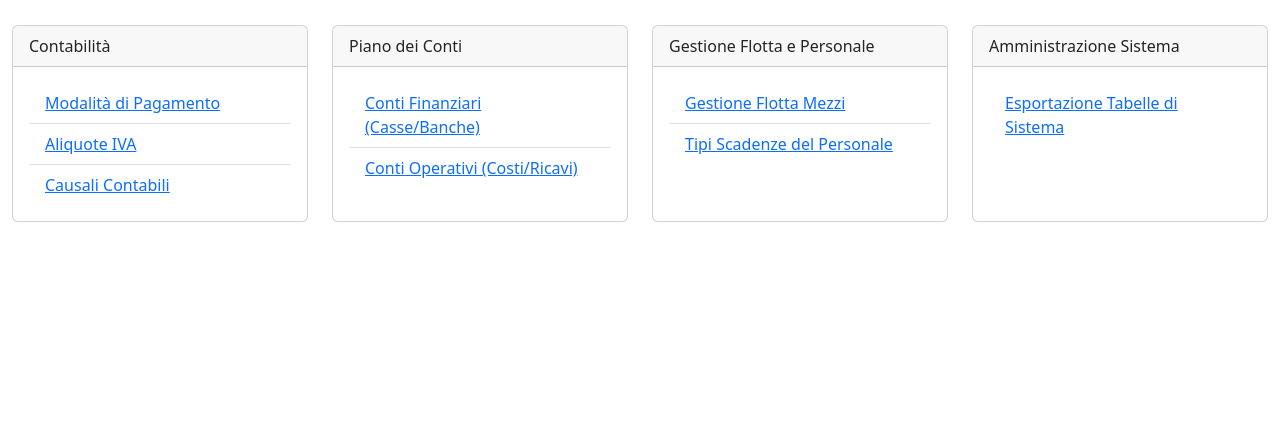
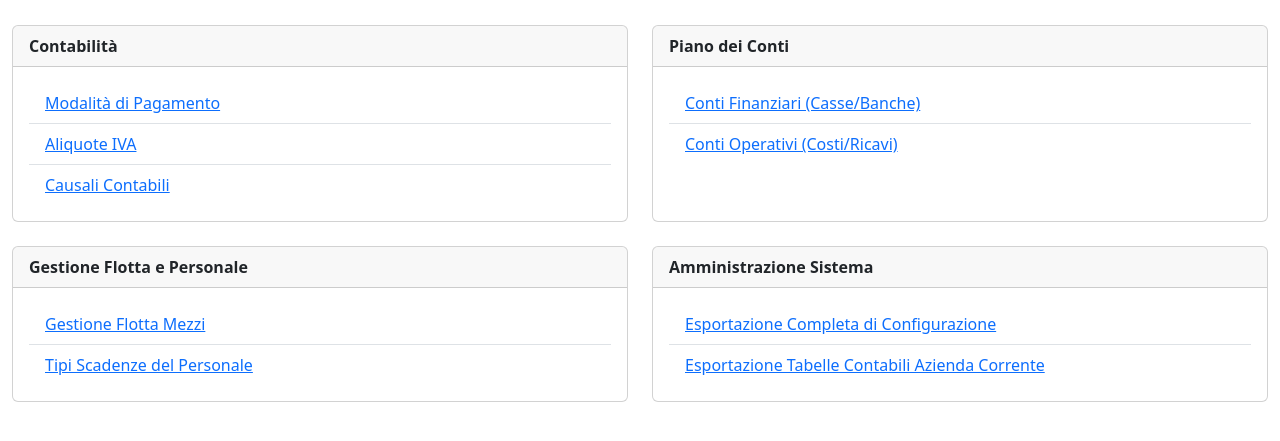
Before and after one commit to stefincarico/GestyLub, a Django app: template gestionale/templates/gestionale/admin_dashboard.html in a window 1280 px wide. Shown: the part 141-582 px from the top of the page. Run offline with Django 5.2, Linux system fonts and the light colour scheme; the template is opened without the code that fills it, so the values that code supplies are empty, except form fields; tables that the repository leaves empty hold one stand-in row (values such as "Sample post"); form fields are guessed from the names that the template uses.

Commit message:
feat(gestionale): Implement company-data-only Excel export for auditing

```diff
--- a/gestionale/templates/gestionale/admin_dashboard.html
+++ b/gestionale/templates/gestionale/admin_dashboard.html
@@ -6,13 +6,13 @@
 <p class="text-muted mb-4">Da questa sezione puoi configurare le tabelle di base e le impostazioni per l'azienda {{ request.session.active_tenant_name }}.</p>
 
 <div class="row">
+    <!-- Prima riga -->
+    <div class="col-lg-6 col-md-6 mb-4">
         <!-- Card Contabilità -->
-    <div class="col-lg-3 col-md-6 mb-4">
         <div class="card h-100">
-            <div class="card-header">Contabilità</div>
+            <div class="card-header fw-bold">Contabilità</div>
             <div class="card-body">
                 <ul class="list-group list-group-flush">
-                    <!-- Attiveremo questo link per primo -->
                     <li class="list-group-item"><a href="{% url 'modalita_pagamento_list' %}">Modalità di Pagamento</a></li>
                     <li class="list-group-item"><a href="{% url 'aliquota_iva_list' %}">Aliquote IVA</a></li>
                     <li class="list-group-item"><a href="{% url 'causale_list' %}">Causali Contabili</a></li>
@@ -21,10 +21,10 @@
         </div>
     </div>
 
+    <div class="col-lg-6 col-md-6 mb-4">
         <!-- Card Piano dei Conti -->
-    <div class="col-lg-3 col-md-6 mb-4">
         <div class="card h-100">
-            <div class="card-header">Piano dei Conti</div>
+            <div class="card-header fw-bold">Piano dei Conti</div>
             <div class="card-body">
                 <ul class="list-group list-group-flush">
                     <li class="list-group-item"><a href="{% url 'conto_finanziario_list' %}">Conti Finanziari (Casse/Banche)</a></li>
@@ -34,10 +34,11 @@
         </div>
     </div>
 
+    <!-- Seconda riga -->
+    <div class="col-lg-6 col-md-6 mb-4">
         <!-- Card Flotta e Personale -->
-    <div class="col-lg-3 col-md-6 mb-4">
         <div class="card h-100">
-            <div class="card-header">Gestione Flotta e Personale</div>
+            <div class="card-header fw-bold">Gestione Flotta e Personale</div>
             <div class="card-body">
                 <ul class="list-group list-group-flush">
                     <li class="list-group-item"><a href="{% url 'mezzo_aziendale_list' %}">Gestione Flotta Mezzi</a></li>
@@ -46,18 +47,25 @@
             </div>
         </div>
     </div>
-    <!-- === Card Export tabelle di Sisitema === -->
-    <div class="col-lg-3 col-md-6 mb-4">
+
+    <div class="col-lg-6 col-md-6 mb-4">
+        <!-- Card Export tabelle di Sistema -->
         <div class="card h-100">
-            <div class="card-header">Amministrazione Sistema</div>
+            <div class="card-header fw-bold">Amministrazione Sistema</div>
             <div class="card-body">
             <ul class="list-group list-group-flush">
                 <li class="list-group-item">
-                        <a href="{% url 'export_tabelle_sistema' %}">Esportazione Tabelle di Sistema</a>
+                    <a href="{% url 'export_tabelle_sistema' %}">Esportazione Completa di Configurazione</a>
+                </li>
+                <!-- NUOVA VOCE DI MENU -->
+                <li class="list-group-item">
+                    <a href="{% url 'export_tabelle_contabili' %}">Esportazione Tabelle Contabili Azienda Corrente</a>
                 </li>
             </ul>
             </div>
         </div>
     </div>
 </div>
+
+
 {% endblock %}
--- a/gestionale/urls.py
+++ b/gestionale/urls.py
@@ -4,7 +4,7 @@ from .views import (
     AdminDashboardView, AliquotaIVACreateView, AliquotaIVAListView, AliquotaIVAToggleAttivoView, AliquotaIVAUpdateView, AnagraficaListExportExcelView, AnagraficaListExportPdfView, AnagraficaPartitarioExportPdfView, CausaleCreateView, CausaleListView, CausaleToggleAttivoView, CausaleUpdateView, ContoFinanziarioCreateView, ContoFinanziarioListView, ContoFinanziarioToggleAttivoView, ContoFinanziarioUpdateView, ContoOperativoCreateView, ContoOperativoListView, ContoOperativoToggleAttivoView, ContoOperativoUpdateView, DashboardView, AnagraficaListView, AnagraficaCreateView, DipendenteDetailView,
     DipendenteDettaglioCreateView, AnagraficaUpdateView, AnagraficaDetailView,
     AnagraficaToggleAttivoView, DocumentoListExportExcelView, DocumentoListExportPdfView,
-    DocumentoListView, DocumentoDetailView, ExportTabelleSistemaView, MezzoAziendaleCreateView, MezzoAziendaleListView, MezzoAziendaleToggleAttivoView, MezzoAziendaleUpdateView, ModalitaPagamentoCreateView, ModalitaPagamentoListView, ModalitaPagamentoToggleAttivoView, ModalitaPagamentoUpdateView, PagamentoDeleteView, PagamentoUpdateView, PrimaNotaCreateView, PrimaNotaListExportExcelView, PrimaNotaListExportPdfView, PrimaNotaListView,RegistraPagamentoView, SalvaAttivitaDiarioView, ScadenzaPersonaleCreateView, ScadenzaPersonaleDeleteView, ScadenzaPersonaleUpdateView, ScadenzarioExportPdfView,
+    DocumentoListView, DocumentoDetailView, ExportTabelleContabiliView, ExportTabelleSistemaView, MezzoAziendaleCreateView, MezzoAziendaleListView, MezzoAziendaleToggleAttivoView, MezzoAziendaleUpdateView, ModalitaPagamentoCreateView, ModalitaPagamentoListView, ModalitaPagamentoToggleAttivoView, ModalitaPagamentoUpdateView, PagamentoDeleteView, PagamentoUpdateView, PrimaNotaCreateView, PrimaNotaListExportExcelView, PrimaNotaListExportPdfView, PrimaNotaListView,RegistraPagamentoView, SalvaAttivitaDiarioView, ScadenzaPersonaleCreateView, ScadenzaPersonaleDeleteView, ScadenzaPersonaleUpdateView, ScadenzarioExportPdfView,
     ScadenzarioListView, ScadenzarioExportExcelView, AnagraficaPartitarioExportExcelView,
     DashboardHRView, PrimaNotaCreateView, PrimaNotaUpdateView, PrimaNotaDeleteView, DocumentoDetailExportPdfView, TesoreriaDashboardView, TesoreriaExportExcelView, TesoreriaExportPdfView, TipoScadenzaPersonaleCreateView, TipoScadenzaPersonaleListView, TipoScadenzaPersonaleToggleAttivoView, TipoScadenzaPersonaleUpdateView
 )
@@ -93,4 +93,5 @@ urlpatterns = [
     path('dipendenti/scadenze/<int:pk>/elimina/', ScadenzaPersonaleDeleteView.as_view(), name='scadenza_personale_delete'),
     # NUOVO URL PER EXPORT DI SISTEMA
     path('admin-panel/export-sistema/', ExportTabelleSistemaView.as_view(), name='export_tabelle_sistema'),
+    path('admin-panel/export-contabili/', ExportTabelleContabiliView.as_view(), name='export_tabelle_contabili'),
 ]
```
Also changed, not shown: gestionale/views.py (+67 -0 lines). Lines whose indentation alone changed are shown as unchanged.
